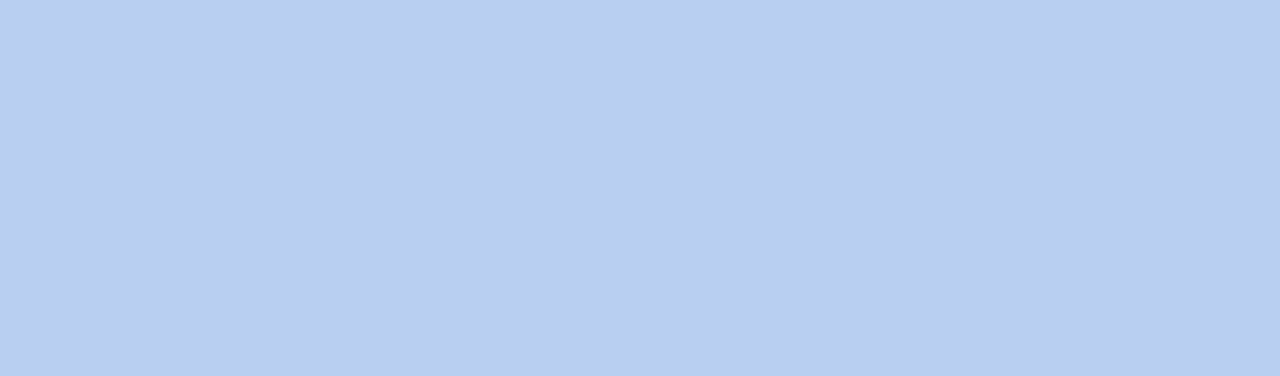
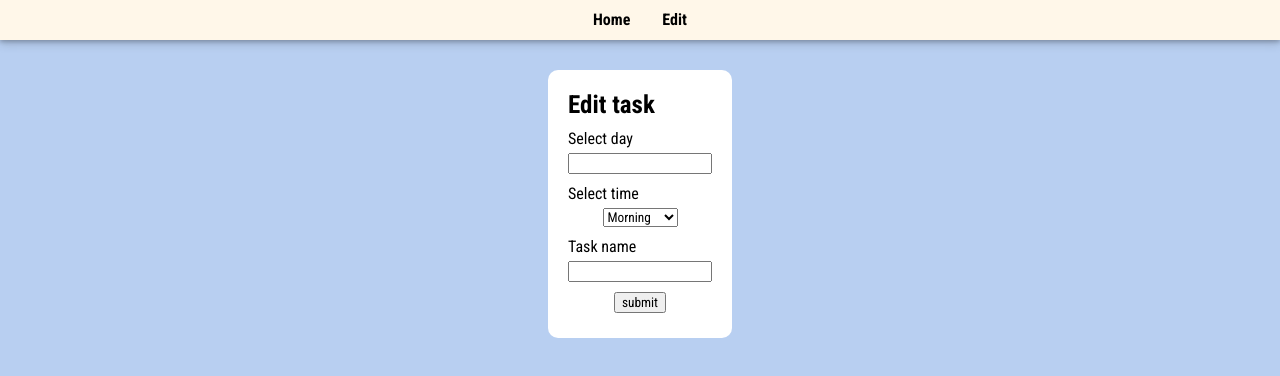
Before and after one commit to NonRoute/Planner, a React (Create React App) app in the folder client/: page /edit in a window 1280 px wide. Shown: the top 376 px of the page. Built offline with nearby package versions, Linux system fonts and the light colour scheme.

Commit message:
add edit form

```diff
--- a/client/src/components/Edit.js
+++ b/client/src/components/Edit.js
@@ -1,7 +1,35 @@
+import Navbar from "./Navbar"
+import styles from "./Edit.module.css"
+
 const Edit = () => {
-    return (
-        <div></div>
-    )
+	return (
+		<div>
+			<Navbar />
+			<form>
+				<h1>Edit task</h1>
+				<div className={styles.fromGroup}>
+					<label>Select day</label>
+					<input type="number" />
+				</div>
+				<div className={styles.fromGroup}>
+					<label>Select time</label>
+					<select>
+						<option>Morning</option>
+						<option>Afternoon</option>
+						<option>Evening</option>
+						<option>Night</option>
+					</select>
+				</div>
+				<div className={styles.fromGroup}>
+					<label>Task name</label>
+					<input type="text" />
+				</div>
+				<div className={styles.submit}>
+					<input type="Submit" value="submit" />
+				</div>
+			</form>
+		</div>
+	)
 }
 
 export default Edit
--- /dev/null
+++ b/client/src/components/Edit.module.css
@@ -0,0 +1,25 @@
+form {
+    background-color: white;
+    width: fit-content;
+    padding: 20px;
+    margin: 30px auto;
+    border-radius: 10px;
+}
+
+h1 {
+    font-size: 25px;
+    font-weight: 800;
+}
+
+.fromGroup {
+    margin-top: 10px;
+}
+
+input, select {
+    display: block;
+    margin: 5px auto;
+}
+
+.submit {
+    margin-top: 10px;
+}
--- a/client/src/components/Planner.module.css
+++ b/client/src/components/Planner.module.css
@@ -20,6 +20,8 @@
 	flex: 1;
 	margin: 10px 0 0 20px;
 	font-weight: 800;
+	line-height: 40px;
+	font-size: 35px;
 }
 
 .button {
```
